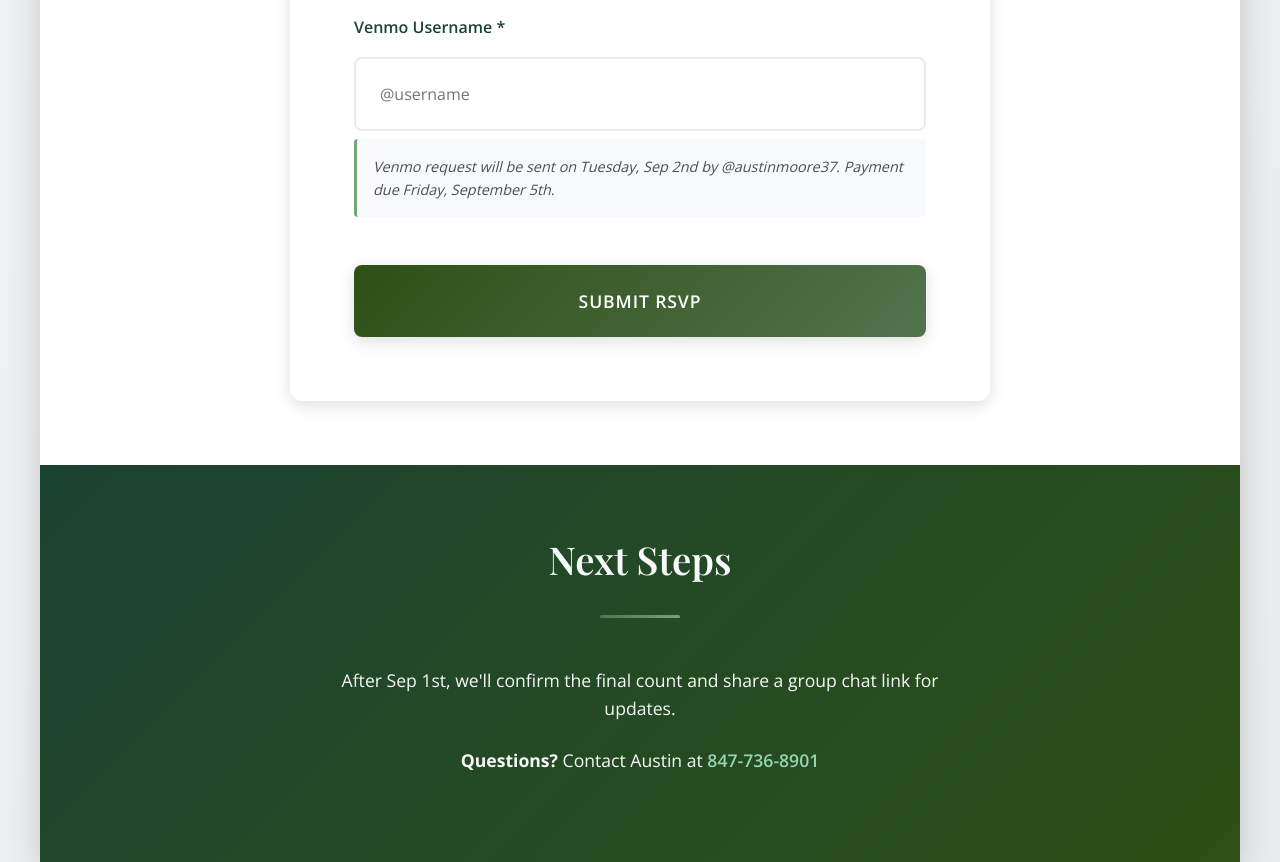
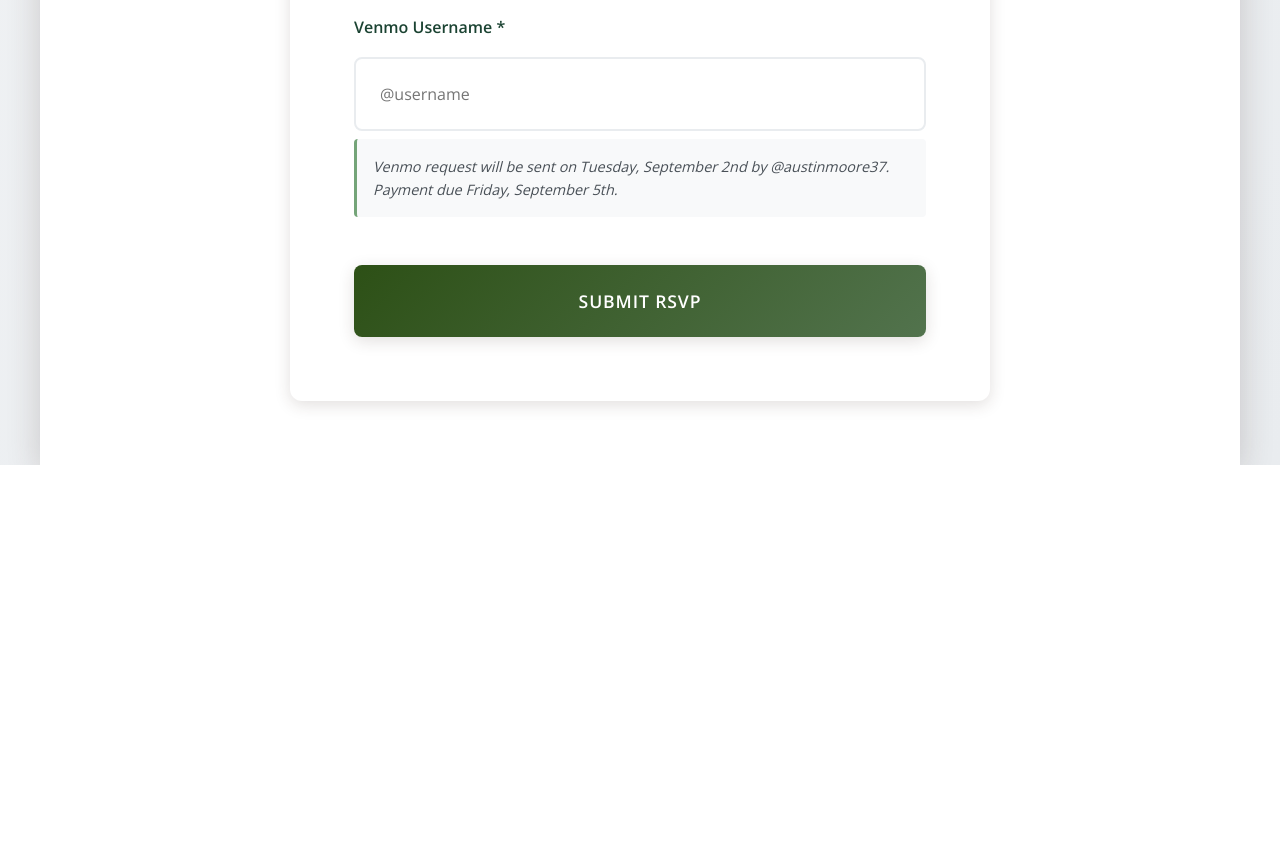
Before and after one commit to atmoore/gavin-bachelor-party, a plain HTML site: page index.html in a window 1280 px wide. Shown: the part 3200-4062 px from the top of the page. After the commit the page ends 3665 px from the top, so only its background shows below. Drawn offline with nearby package versions, Linux system fonts and the light colour scheme.

Commit message:
Add files via upload

```diff
--- a/index.html
+++ b/index.html
@@ -97,7 +97,7 @@
                 <div class="form-group">
                     <label for="venmo">Venmo Username *</label>
                     <input type="text" id="venmo" name="venmo" required placeholder="@username">
-                    <small class="form-note">Venmo request will be sent on Tuesday, Sep 2nd by @austinmoore37. Payment due Friday, September 5th.</small>
+                    <small class="form-note">Venmo request will be sent on Tuesday, September 2nd by @austinmoore37. Payment due Friday, September 5th.</small>
                 </div>
 
 
@@ -106,11 +106,6 @@
             </form>
         </section>
 
-        <section class="next-steps">
-            <h3>Next Steps</h3>
-            <p>After Sep 1st, we'll confirm the final count and share a group chat link for updates.</p>
-            <p><strong>Questions?</strong> Contact Austin at <a href="tel:847-736-8901">847-736-8901</a></p>
-        </section>
     </div>
 
     <div id="success-message" class="success-message" style="display: none;">
```
